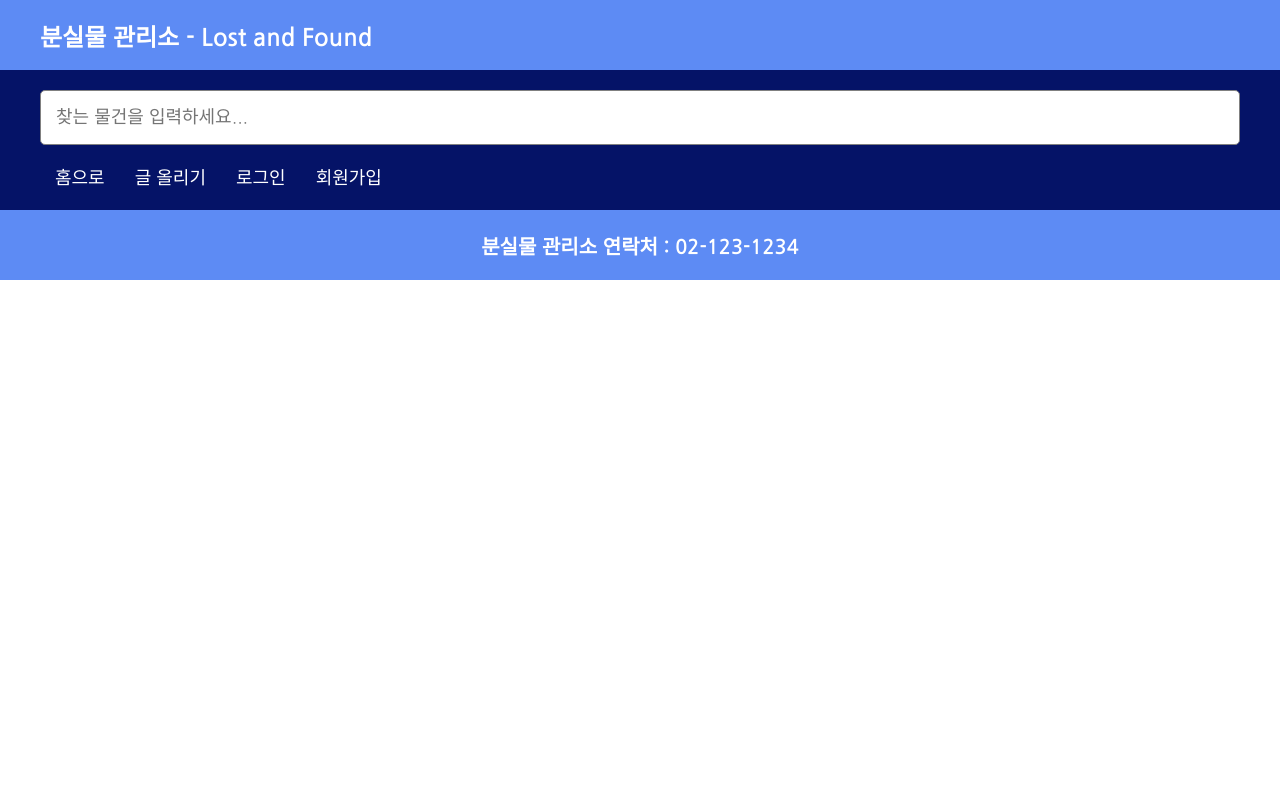
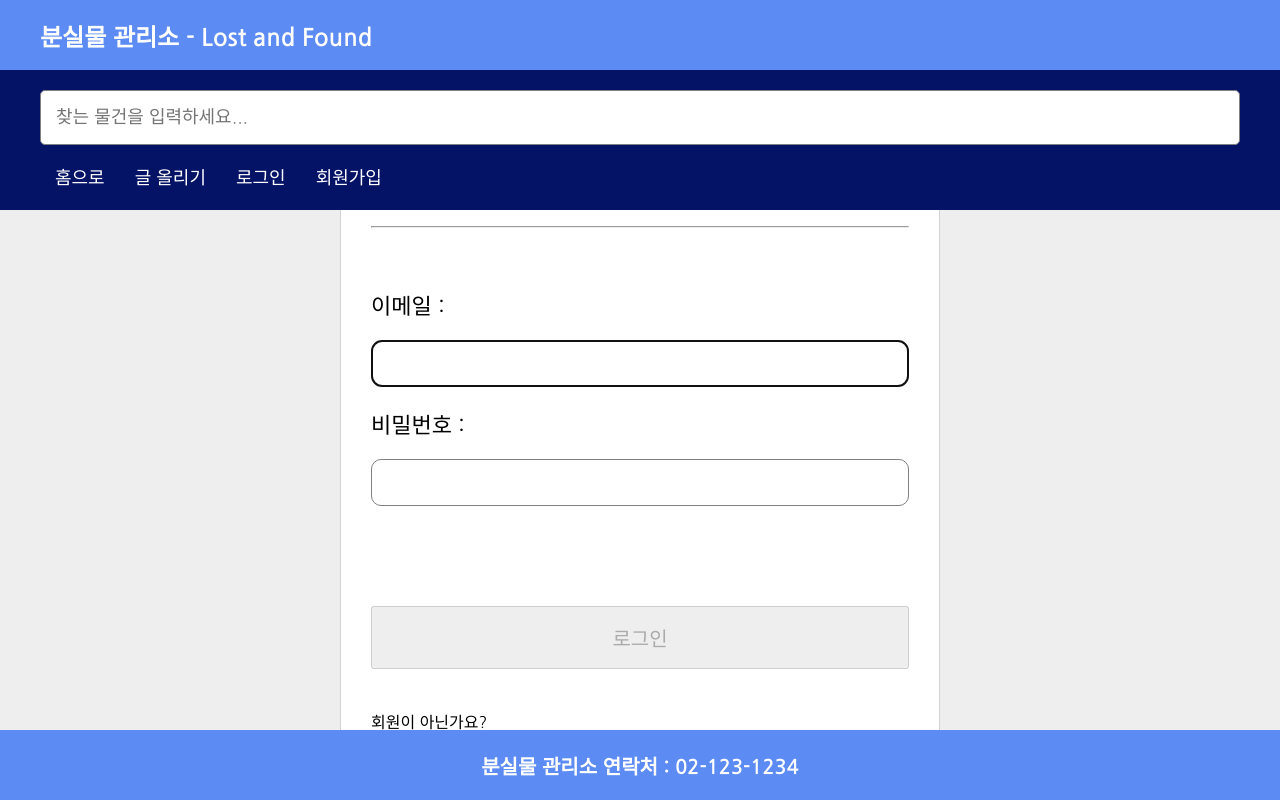
Before and after one commit to yebinp1102/lost-and-found, a React (Create React App) app: page /login in a window 1280 px wide. Built offline with nearby package versions, Linux system fonts and the light colour scheme; no server answers.

Commit message:
create Login page and add function compare login info from server data

```diff
--- a/data/data.json
+++ b/data/data.json
@@ -55,6 +55,12 @@
       "email": "dev@naver.com",
       "password": "dev123123!",
       "id": 2
+    },
+    {
+      "username": "yebinp1102",
+      "email": "yebinp1102@naver.com",
+      "password": "qkrdPqls1102!",
+      "id": 3
     }
   ]
 }
--- a/src/App.js
+++ b/src/App.js
@@ -9,6 +9,7 @@ import api from './api/axios'
 import DetailPage from "./pages/DetailPage";
 import EditPost from "./pages/EditPost";
 import SignUp from "./pages/SignUp";
+import Login from "./pages/Login";
 
 function App() {
   const [search, setSearch] = useState('');
@@ -18,6 +19,10 @@ function App() {
   const [postDetail, setPostDetail] = useState('');
   const [editTitle, setEditTitle] = useState('');
   const [editDetail, setEditDetail] = useState('');
+
+  const [username, setUsername] = useState('');
+  const [userEmail, setUserEmail] = useState('');
+
   const navigate = useNavigate();
 
   const [isLoggedIn, setIsLoggedIn] = useState(false);
@@ -129,6 +134,7 @@ function App() {
             />
           }
         />
+        <Route path="/login" element={<Login setUserEmail={setUserEmail}  setUsername={setUsername} setIsLoggedIn={setIsLoggedIn} />} />
         <Route path="/sign-up" element={<SignUp />}/>
       </Routes>
       <Footer />
--- a/src/index.css
+++ b/src/index.css
@@ -36,7 +36,7 @@ a{
   padding: 15px;
   font-size: 20px;
   cursor: pointer;
-  margin-top: 20px;
+  margin-top: 100px;
 }
 .btn:enabled{
   color: #fff;
--- /dev/null
+++ b/src/pages/Login.js
@@ -0,0 +1,110 @@
+import React, { useEffect, useRef, useState } from 'react'
+import styled from 'styled-components';
+import { Link, useNavigate } from 'react-router-dom';
+import axios from '../api/axios';
+
+
+const Login = ({setUsername, setUserEmail, setIsLoggedIn}) => {
+  const navigate = useNavigate();
+  const emailRef = useRef();
+  const errRef = useRef();
+
+  const [email, setEmail] = useState('');
+  const [password, setPassword] = useState('');
+  const [errMsg, setErrMsg] = useState('');
+
+  const [userList, setUserList] = useState([]);
+
+  const [success, setSuccess] = useState(false);
+
+  useEffect(()=>{
+    emailRef.current.focus();
+  },[])
+
+  useEffect(()=>{
+    setErrMsg('');
+  },[email, password])
+
+  const handleSubmit = async(e) => {
+    e.preventDefault();
+    try{
+      const userDB = await axios.get('/users');
+      setUserList(userDB.data);
+      const filterUser = userList.filter((user)=>
+        user.email === email && user.password === password
+      );
+      if(filterUser){
+        setUsername(filterUser.username);
+        setUserEmail(filterUser.email);
+      }
+      setIsLoggedIn(true);
+      navigate('/');
+    }catch(err){
+      console.log(err.message);
+    }
+  }
+
+  return (
+    <LoginWrap className='wrap'>
+      <section className='container'>
+        <p ref={errRef} className={errMsg ? "errmsg" : "offscreen"}>{errMsg}</p>
+        <h1>로그인</h1><hr/>
+        <form onSubmit={handleSubmit}>
+          <label htmlFor='email'>이메일 :</label>
+          <input
+            ref={emailRef}
+            required
+            id='email'
+            type='email'
+            autoComplete='off'
+            value={email}
+            onChange={(e)=>setEmail(e.target.value)}
+          />
+          <label htmlFor='password'>비밀번호 :</label>
+          <input
+            required
+            autoComplete='off'
+            value={password}
+            onChange={(e)=>setPassword(e.target.value)}
+            type="password"
+            id='password'
+          />
+          <button disabled={!password || !email ? true : false} className='btn'>로그인</button>
+        </form>
+        <article>
+          <p className='toSignUp'>회원이 아닌가요?</p>
+          <Link to='/login' className='bold'>회원가입 페이지로</Link>
+          </article>
+      </section>
+    </LoginWrap>
+  )
+}
+
+export default Login
+
+const LoginWrap = styled.main`
+  display: flex;
+  align-items: center;
+  justify-content: center;
+
+  .container{
+    background-color: #fff;
+    border-radius: 10px;
+    padding: 30px;
+    border: 1px solid lightgray;
+    max-width: 600px;
+
+    form{
+      display: flex;
+      flex-direction: column;
+      padding: 40px 0;
+    }
+
+    h1{
+      padding-bottom: 20px;
+    }
+    .toSignUp{
+      margin-bottom: 10px;
+    }
+  }
+`;
--- a/src/pages/SignUp.js
+++ b/src/pages/SignUp.js
@@ -182,13 +182,16 @@ const SignUp = () => {
 export default SignUp
 
 const SignUpWrap = styled.main`
+  display: flex;
+  align-items: center;
+  justify-content: center;
+
   .container{
     background-color: #fff;
-    height: 90%;
     border-radius: 10px;
     padding: 30px;
     border: 1px solid lightgray;
-    max-width: 800px;
+    max-width: 700px;
 
     section{
       width: 100%;
@@ -201,8 +204,6 @@ const SignUpWrap = styled.main`
         height: 100%;
         display: flex;
         flex-direction: column;
-        justify-content: space-evenly;
-        flex: 1;
         padding: 20px 0;
       }
 
```
Also changed, not shown: 1 other file (tests, documents, lock files or other folders).
